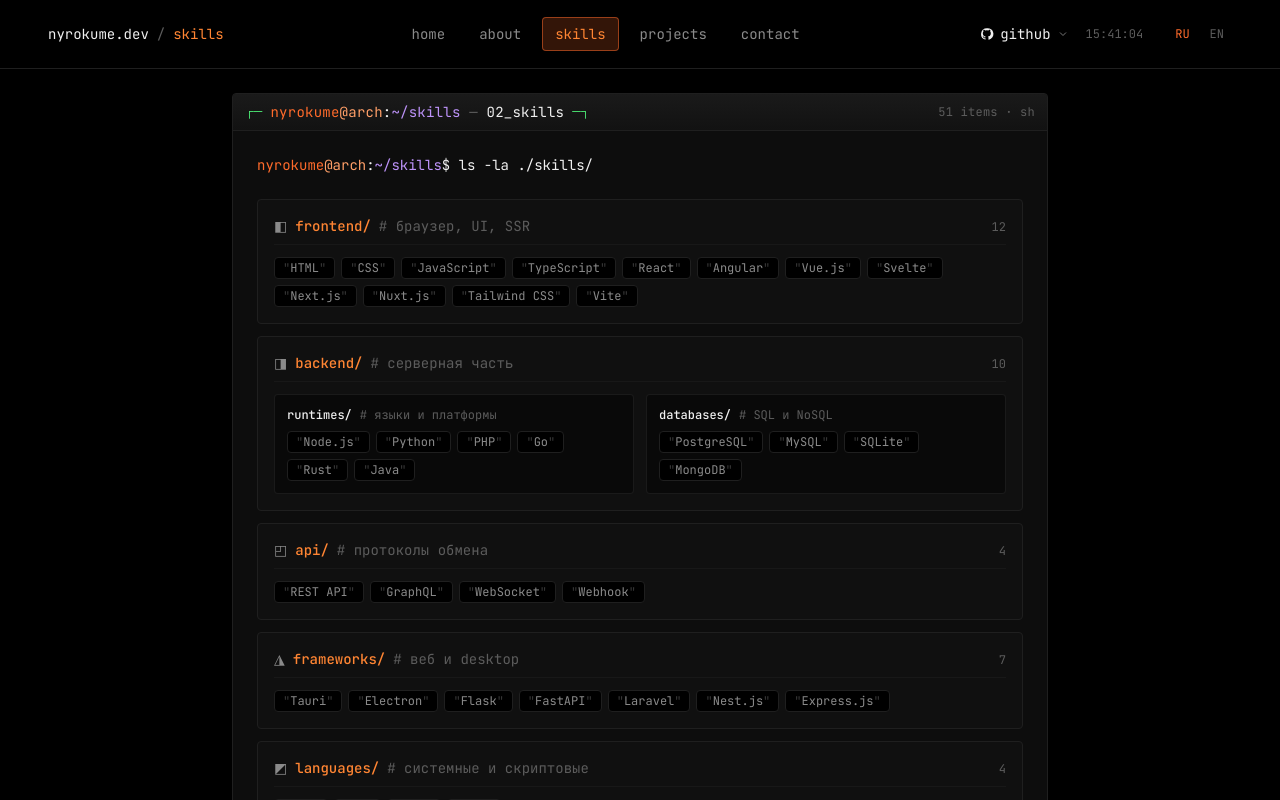
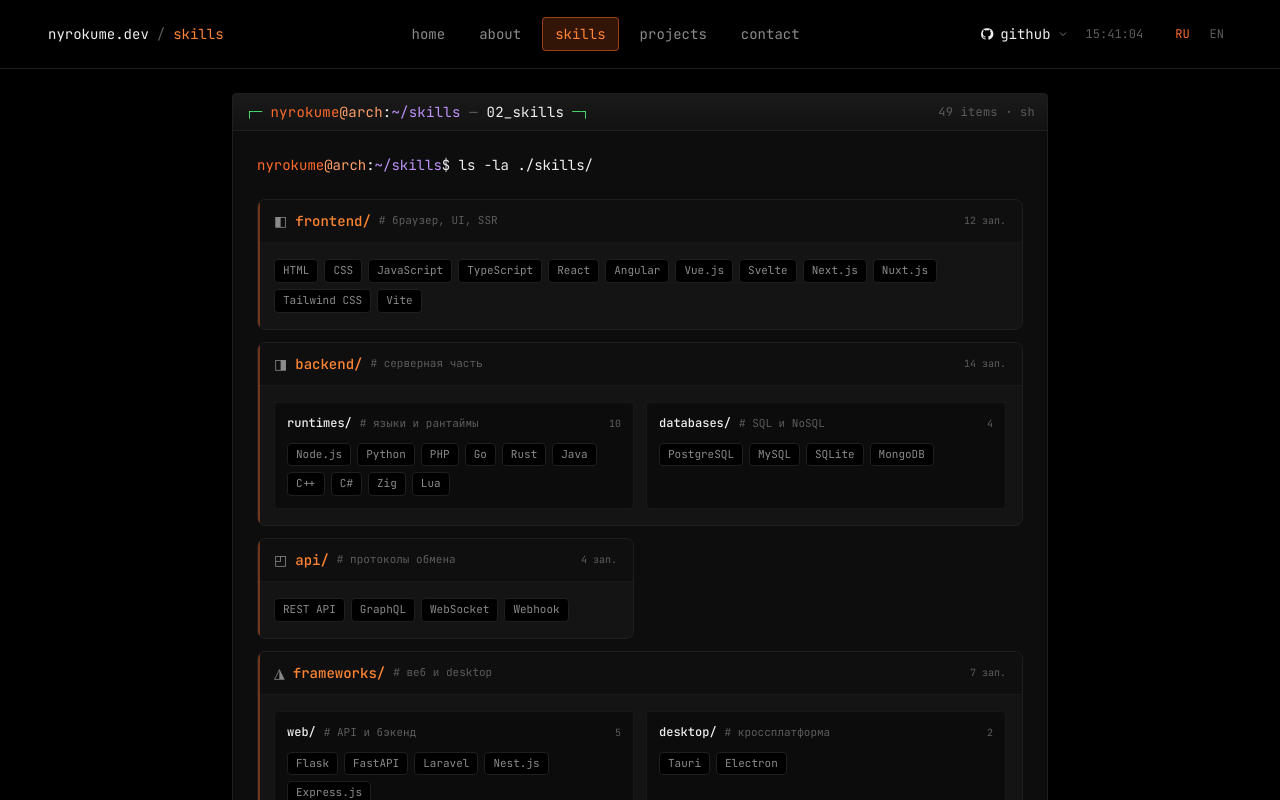
Before and after one commit to Nyrokume/nyrokume.dev, a Next.js app: page /skills in a window 1280 px wide. Shown: the top 800 px of the page. Built offline with nearby package versions, Linux system fonts and the light colour scheme; no server answers.

Commit message:
Redesign skills section and trim tools list.
Merge languages into backend runtimes, group frameworks, remove Postman/npm, simplify tags without permission noise, and sync skill count to 49.

```diff
--- a/components/sections/skills-section.tsx
+++ b/components/sections/skills-section.tsx
@@ -11,10 +11,14 @@
   backend: "◨",
   api: "◰",
   frameworks: "◮",
-  languages: "◩",
   tools: "◫",
   enterprise: "◭",
 };
+
+function categorySpansFull(category: SkillCategory): boolean {
+  if (category.groups) return true;
+  return countCategoryItems(category) > 6;
+}
 
 function SkillTags({ items }: { items: string[] }) {
   return (
@@ -22,15 +26,9 @@
       {items.map((item) => (
         <span
           key={item}
-          className="inline-flex items-baseline rounded border border-border bg-background px-2 py-0.5 font-mono text-xs text-muted-light transition-colors hover:border-accent/40 hover:text-foreground"
+          className="rounded border border-border bg-background px-2 py-0.5 text-[11px] text-muted-light transition-colors hover:border-accent/40 hover:text-foreground"
         >
-          <span aria-hidden className="text-muted/60">
-            &quot;
-          </span>
           {item}
-          <span aria-hidden className="text-muted/60">
-            &quot;
-          </span>
         </span>
       ))}
     </div>
@@ -40,39 +38,86 @@
 function CategoryHeader({
   category,
   itemCount,
+  entriesLabel,
 }: {
   category: SkillCategory;
   itemCount: number;
+  entriesLabel: string;
 }) {
   return (
-    <div className="mb-3 flex flex-wrap items-baseline gap-x-2 gap-y-1 border-b border-border/60 pb-2 text-sm">
+    <header className="flex flex-wrap items-center gap-x-2 gap-y-1 border-b border-border/60 bg-surface/70 px-3 py-2.5 sm:px-4">
       <span className="text-muted-light" aria-hidden>
         {folderIcons[category.id] ?? "▤"}
       </span>
       <span className="font-medium text-accent-bright">{category.label}</span>
       {category.hint ? (
-        <span className="text-muted">{`# ${category.hint}`}</span>
+        <span className="text-[11px] text-muted">{`# ${category.hint}`}</span>
       ) : null}
-      <span className="ml-auto text-xs tabular-nums text-muted">{itemCount}</span>
-    </div>
+      <span className="ml-auto text-[10px] tabular-nums text-muted">
+        {itemCount} {entriesLabel}
+      </span>
+    </header>
   );
 }
 
 function SkillGroupPanel({ group }: { group: SkillGroup }) {
   return (
-    <div className="rounded border border-border/80 bg-background/40 p-3">
-      <div className="mb-2 flex flex-wrap items-baseline gap-x-2 gap-y-0.5 text-xs">
-        <span className="font-medium text-foreground">{group.label}</span>
-        {group.hint ? <span className="text-muted">{`# ${group.hint}`}</span> : null}
+    <div className="rounded border border-border/70 bg-background/40 p-3">
+      <div className="mb-2.5 flex flex-wrap items-baseline gap-x-2 gap-y-0.5">
+        <span className="text-xs font-medium text-foreground">{group.label}</span>
+        {group.hint ? (
+          <span className="text-[11px] text-muted">{`# ${group.hint}`}</span>
+        ) : null}
+        <span className="ml-auto text-[10px] tabular-nums text-muted">
+          {group.items.length}
+        </span>
       </div>
       <SkillTags items={group.items} />
     </div>
   );
 }
 
+function SkillCategoryCard({
+  category,
+  entriesLabel,
+}: {
+  category: SkillCategory;
+  entriesLabel: string;
+}) {
+  const itemCount = countCategoryItems(category);
+
+  return (
+    <article className="group relative overflow-hidden rounded-lg border border-border bg-surface-elevated transition-colors hover:border-accent/30">
+      <div
+        className="absolute inset-y-0 left-0 w-0.5 bg-accent/40 transition-colors group-hover:bg-accent"
+        aria-hidden
+      />
+
+      <CategoryHeader
+        category={category}
+        itemCount={itemCount}
+        entriesLabel={entriesLabel}
+      />
+
+      <div className="p-3 sm:p-4">
+        {category.groups ? (
+          <div className="grid gap-3 sm:grid-cols-2">
+            {category.groups.map((group) => (
+              <SkillGroupPanel key={group.label} group={group} />
+            ))}
+          </div>
+        ) : (
+          <SkillTags items={category.items ?? []} />
+        )}
+      </div>
+    </article>
+  );
+}
+
 export function SkillsSection() {
-  const { content } = useLocale();
+  const { content, locale } = useLocale();
   const { skills } = content;
+  const entriesLabel = locale === "ru" ? "зап." : "entries";
   const totalItems = skills.categories.reduce(
     (sum, category) => sum + countCategoryItems(category),
     0,
@@ -83,25 +128,14 @@
       <div className="space-y-6">
         <TypewriterPrompt command={skills.command} cwd="~/skills" />
 
-        <div className="space-y-3">
+        <div className="grid grid-cols-1 gap-3 md:grid-cols-2">
           {skills.categories.map((category, categoryIndex) => (
-            <TerminalReveal key={category.id} delay={450 + categoryIndex * 100}>
-              <div className="rounded border border-border bg-surface-elevated/50 p-4">
-                <CategoryHeader
-                  category={category}
-                  itemCount={countCategoryItems(category)}
-                />
-
-                {category.groups ? (
-                  <div className="grid gap-3 sm:grid-cols-2">
-                    {category.groups.map((group) => (
-                      <SkillGroupPanel key={group.label} group={group} />
-                    ))}
-                  </div>
-                ) : (
-                  <SkillTags items={category.items ?? []} />
-                )}
-              </div>
+            <TerminalReveal
+              key={category.id}
+              delay={450 + categoryIndex * 100}
+              className={categorySpansFull(category) ? "md:col-span-2" : undefined}
+            >
+              <SkillCategoryCard category={category} entriesLabel={entriesLabel} />
             </TerminalReveal>
           ))}
         </div>
--- a/content/resume.en.json
+++ b/content/resume.en.json
@@ -28,7 +28,7 @@
     "heading": "nyrokume.dev",
     "tagline": "// web first — sites and browser apps. I add other tools when the task needs them.",
     "stats": [
-      { "label": "skills", "value": "51", "href": "/skills" },
+      { "label": "skills", "value": "49", "href": "/skills" },
       { "label": "projects", "value": "—", "href": "/projects" },
       { "label": "status", "value": "online", "highlight": true }
     ],
@@ -88,7 +88,7 @@
   },
   "skills": {
     "windowTitle": "02_skills",
-    "meta": "51 items · sh",
+    "meta": "49 items · sh",
     "command": "ls -la ./skills/",
     "categories": [
       {
@@ -117,8 +117,19 @@
         "groups": [
           {
             "label": "runtimes/",
-            "hint": "languages & platforms",
-            "items": ["Node.js", "Python", "PHP", "Go", "Rust", "Java"]
+            "hint": "languages & runtimes",
+            "items": [
+              "Node.js",
+              "Python",
+              "PHP",
+              "Go",
+              "Rust",
+              "Java",
+              "C++",
+              "C#",
+              "Zig",
+              "Lua"
+            ]
           },
           {
             "label": "databases/",
@@ -137,21 +148,18 @@
         "id": "frameworks",
         "label": "frameworks/",
         "hint": "web & desktop",
-        "items": [
-          "Tauri",
-          "Electron",
-          "Flask",
-          "FastAPI",
-          "Laravel",
-          "Nest.js",
-          "Express.js"
+        "groups": [
+          {
+            "label": "web/",
+            "hint": "API & backend",
+            "items": ["Flask", "FastAPI", "Laravel", "Nest.js", "Express.js"]
+          },
+          {
+            "label": "desktop/",
+            "hint": "cross-platform",
+            "items": ["Tauri", "Electron"]
+          }
         ]
-      },
-      {
-        "id": "languages",
-        "label": "languages/",
-        "hint": "systems & scripting",
-        "items": ["C++", "C#", "Zig", "Lua"]
       },
       {
         "id": "tools",
@@ -166,7 +174,7 @@
           {
             "label": "dev/",
             "hint": "IDE & utilities",
-            "items": ["VS Code", "Postman", "Figma", "npm"]
+            "items": ["VS Code", "Figma"]
           }
         ]
       },
@@ -176,10 +184,9 @@
         "hint": "accounting, ERP, docs",
         "items": [
           "1C:Enterprise",
-          "Accounting",
-          "Document flow",
-          "ERP",
-          "Integrations"
+          "1C:Accounting",
+          "1C:Document flow",
+          "1C:ERP"
         ]
       }
     ],
--- a/content/resume.ru.json
+++ b/content/resume.ru.json
@@ -28,7 +28,7 @@
     "heading": "nyrokume.dev",
     "tagline": "// разрабатываю сайты и веб-приложения. остальное подключаю, когда нужно по задаче.",
     "stats": [
-      { "label": "skills", "value": "51", "href": "/skills" },
+      { "label": "skills", "value": "49", "href": "/skills" },
       { "label": "projects", "value": "—", "href": "/projects" },
       { "label": "status", "value": "online", "highlight": true }
     ],
@@ -88,7 +88,7 @@
   },
   "skills": {
     "windowTitle": "02_skills",
-    "meta": "51 items · sh",
+    "meta": "49 items · sh",
     "command": "ls -la ./skills/",
     "categories": [
       {
@@ -117,8 +117,19 @@
         "groups": [
           {
             "label": "runtimes/",
-            "hint": "языки и платформы",
-            "items": ["Node.js", "Python", "PHP", "Go", "Rust", "Java"]
+            "hint": "языки и рантаймы",
+            "items": [
+              "Node.js",
+              "Python",
+              "PHP",
+              "Go",
+              "Rust",
+              "Java",
+              "C++",
+              "C#",
+              "Zig",
+              "Lua"
+            ]
           },
           {
             "label": "databases/",
@@ -137,21 +148,18 @@
         "id": "frameworks",
         "label": "frameworks/",
         "hint": "веб и desktop",
-        "items": [
-          "Tauri",
-          "Electron",
-          "Flask",
-          "FastAPI",
-          "Laravel",
-          "Nest.js",
-          "Express.js"
+        "groups": [
+          {
+            "label": "web/",
+            "hint": "API и бэкенд",
+            "items": ["Flask", "FastAPI", "Laravel", "Nest.js", "Express.js"]
+          },
+          {
+            "label": "desktop/",
+            "hint": "кроссплатформа",
+            "items": ["Tauri", "Electron"]
+          }
         ]
-      },
-      {
-        "id": "languages",
-        "label": "languages/",
-        "hint": "системные и скриптовые",
-        "items": ["C++", "C#", "Zig", "Lua"]
       },
       {
         "id": "tools",
@@ -166,7 +174,7 @@
           {
             "label": "dev/",
             "hint": "IDE и утилиты",
-            "items": ["VS Code", "Postman", "Figma", "npm"]
+            "items": ["VS Code", "Figma"]
           }
         ]
       },
```
